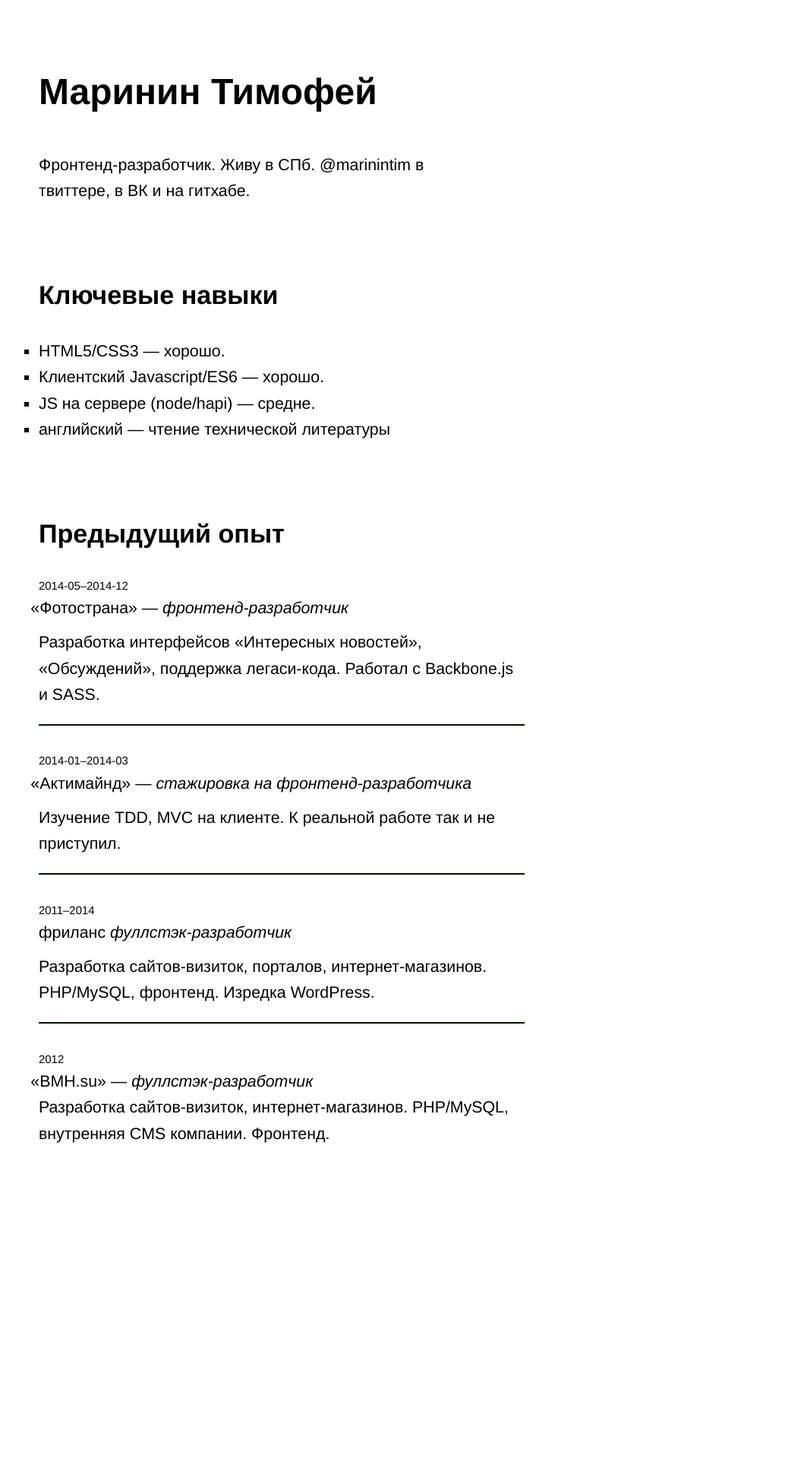
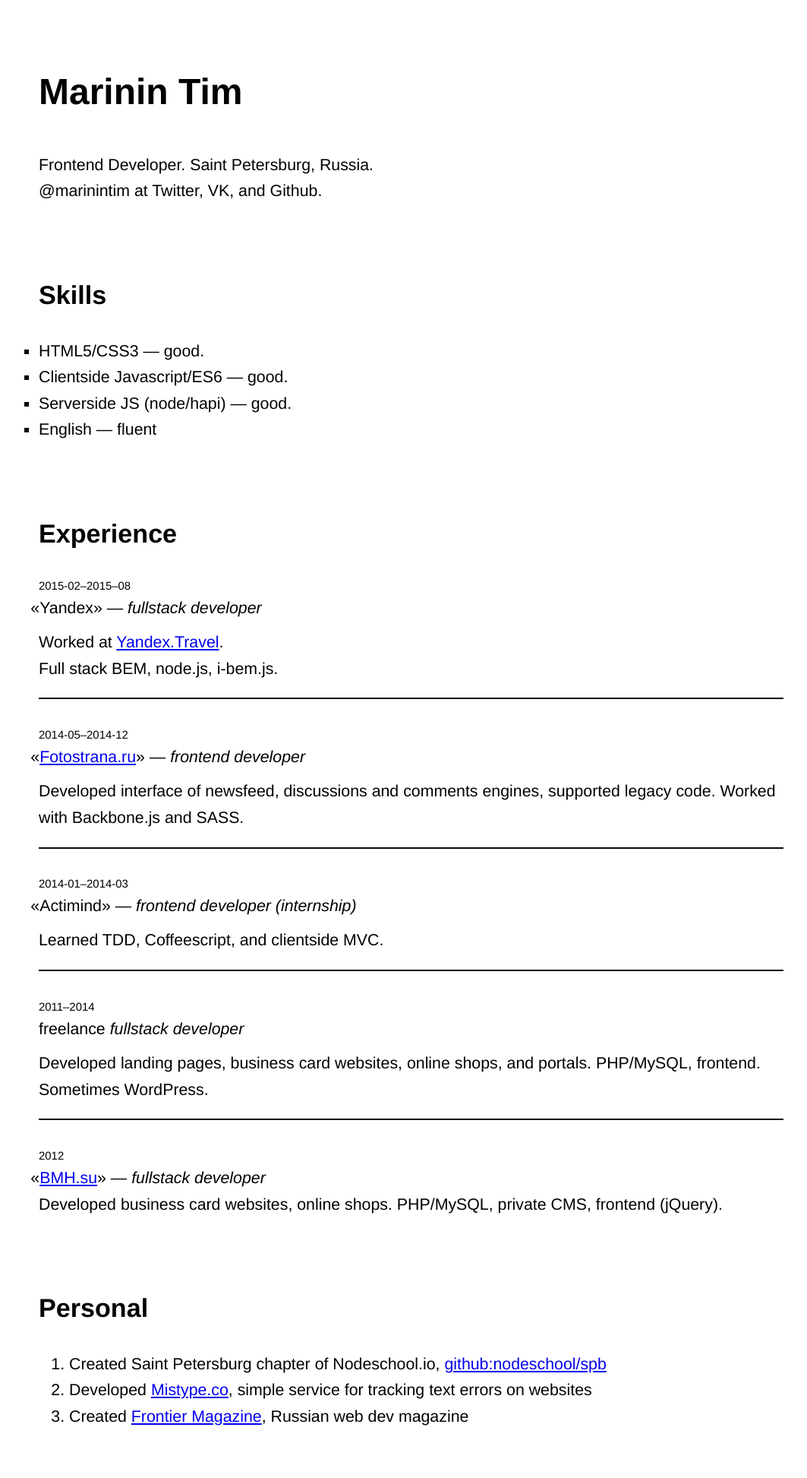
Before and after one commit to marinintim/marinintim.github.io, a Jekyll site: the page built from cv/index.html, in a window 1280 px wide. Shown: the whole page at 76% size, without its empty margins (205-1268 px from the left). Built offline with Jekyll 4.4.1, drawn with Linux system fonts in a browser that asks for light colours; some web fonts are replaced; before the commit the page ends 1573 px from its top, so only the background shows below that.

Commit message:
updated cv

```diff
--- a/css/cv.css
+++ b/css/cv.css
@@ -12,13 +12,17 @@
 .experience {
   list-style: none;
   padding-left: 0;
-  max-width: 30em;
+  max-width: 50em;
 }
 
 .experience li + li {
   margin-top: 1em;
   border-top: .1em solid #001100;
   padding-top: 1.618em;
+}
+
+.experience li {
+  page-break-inside: avoid;
 }
 
 .experience li span {
@@ -62,5 +66,5 @@
 }
 
 .about {
-  max-width: 24em;
+  max-width: 30em;
 }
--- a/cv/index.html
+++ b/cv/index.html
@@ -5,51 +5,67 @@
 <link rel="stylesheet" href="/css/cv.css">
 <main>
 <section>
-  <h1>Маринин Тимофей</h1>
-  <p class="about">Фронтенд-разработчик. Живу в СПб. @marinintim в твиттере, в ВК и на гитхабе.</p>
+  <h1>Marinin Tim</h1>
+  <p class="about">Frontend Developer. <nobr>Saint Petersburg</nobr>, Russia.<br> @marinintim at Twitter, VK, and Github.</p>
 </section>
 <section>
-  <h2>Ключевые навыки</h2>
+  <h2>Skills</h2>
   <ul class="skills">
-    <li class="skill">HTML5/CSS3 — хорошо.</li>
-    <li class="skill">Клиентский Javascript/ES6 — хорошо.</li>
-    <li class="skill">JS на сервере (node/hapi) — средне. </li>
-    <li class="skill">английский — чтение технической литературы</li>
+    <li class="skill">HTML5/CSS3 — good.</li>
+    <li class="skill">Clientside Javascript/ES6 — good.</li>
+    <li class="skill">Serverside JS (node/hapi) — good. </li>
+    <li class="skill">English — fluent</li>
   </ul>
 </section>
 <section>
-  <h2>Предыдущий опыт</h2>
+  <h2>Experience</h2>
   <ol reversed class="experience">
+   <li>
+      <div>
+        <time datetime="P24W">2015-02–2015–08</time>
+        <span class="company">Yandex</span>
+        <span class="occupation">fullstack developer</span>
+      </div>
+      <div>Worked at <a href="https://travel.yandex.ru">Yandex.Travel</a>.<br>Full stack BEM, node.js, i-bem.js.</div>
+    </li>
     <li>
       <div>
         <time datetime="P29W">2014-05–2014-12</time>
-        <span class="company">Фотострана</span>
-        <span class="occupation">фронтенд-разработчик</span>
+        <span class="company"><a href="https://fotostrana.ru">Fotostrana.ru</a></span>
+        <span class="occupation">frontend developer</span>
       </div>
-      <div>Разработка интерфейсов «Интересных новостей», «Обсуждений», поддержка легаси-кода. Работал с Backbone.js и SASS.</div>
+      <div>Developed interface of newsfeed, discussions and comments engines, supported legacy code. Worked with Backbone.js and SASS.</div>
     </li>
     <li>
       <div>
         <time>2014-01–2014-03</time>
-        <span class="company">Актимайнд</span>
-        <span class="occupation">стажировка на фронтенд-разработчика</span>
+        <span class="company">Actimind</span>
+        <span class="occupation">frontend developer (internship)</span>
       </div>
-      <div>Изучение TDD, MVC на клиенте. К реальной работе так и не приступил.</div>
+      <div>Learned TDD, Coffeescript, and clientside MVC.</div>
     </li>
     <li>
       <div>
         <time datetime="P156W">2011–2014</time>
-        <span class="freelance">фриланс</span>
-        <span class="occupation">фуллстэк-разработчик</span>
+        <span class="freelance">freelance</span>
+        <span class="occupation">fullstack developer</span>
       </div>
-      <div>Разработка сайтов-визиток, порталов, интернет-магазинов. PHP/MySQL, фронтенд. Изредка WordPress.</div>
+      <div>Developed landing pages, business card websites, online shops, and portals. PHP/MySQL, frontend. Sometimes WordPress.</div>
     </li>
     <li>
       <time>2012</time>
-      <span class="company">BMH.su</span>
-      <span class="occupation">фуллстэк-разработчик</span>
-      <div>Разработка сайтов-визиток, интернет-магазинов. PHP/MySQL, внутренняя CMS компании. Фронтенд.</div>
+      <span class="company"><a href="http://BMH.su">BMH.su</a></span>
+      <span class="occupation">fullstack developer</span>
+      <div>Developed business card websites, online shops. PHP/MySQL, private CMS, frontend (jQuery).</div>
     </li>
   </ol>
   </section>
+  <section>
+    <h2>Personal</h2>
+    <ol>
+      <li>Created Saint Petersburg chapter of Nodeschool.io, <a href="https://github.com/nodeschool/spb">github:nodeschool/spb</a></li>
+      <li>Developed <a href="http://mistype.co">Mistype.co</a>, simple service for tracking text errors on websites</li>
+      <li>Created <a href="http://frontiermag.ru">Frontier Magazine</a>, Russian web dev magazine</li>
+    </ol>
+  </section>
   </main>
```
